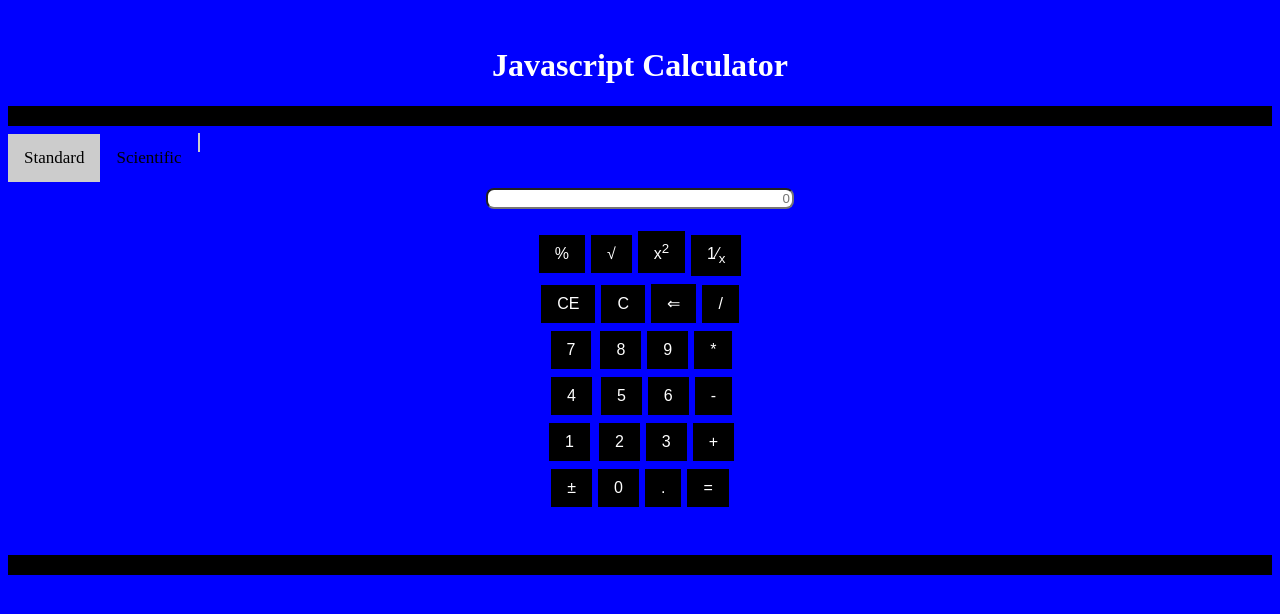
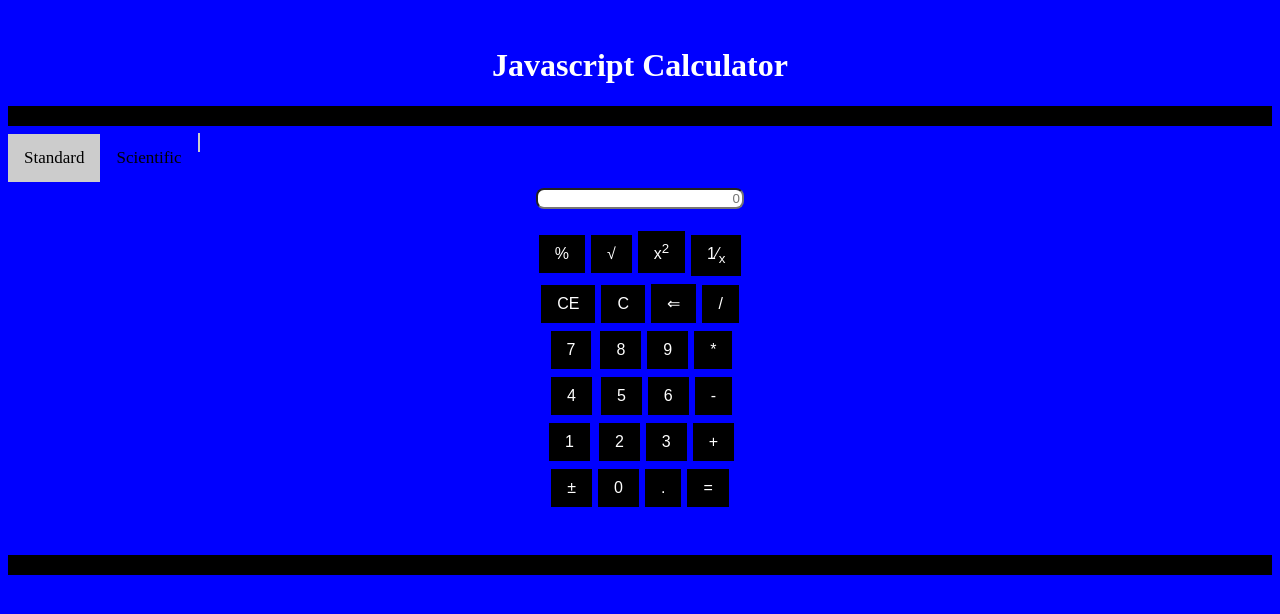
Before and after one commit to GithyankiPally/calculator, a plain HTML site: page index.html in a window 1280 px wide. Both pictures are taken after a click on the link "Standard". Drawn offline with nearby package versions, Linux system fonts and the light colour scheme.

Commit message:
Update standard.html

```diff
--- a/calc_models/standard.html
+++ b/calc_models/standard.html
@@ -5,7 +5,7 @@
     <form name="Calculator">
         <br>
         <br>
-        <input name="display" placeholder="0" style="width:300px; text-align:right; border-radius:8px"/>
+        <input name="display" placeholder="0" style="width:200px; text-align:right; border-radius:8px"/>
     </form>
 
     <br>
```
